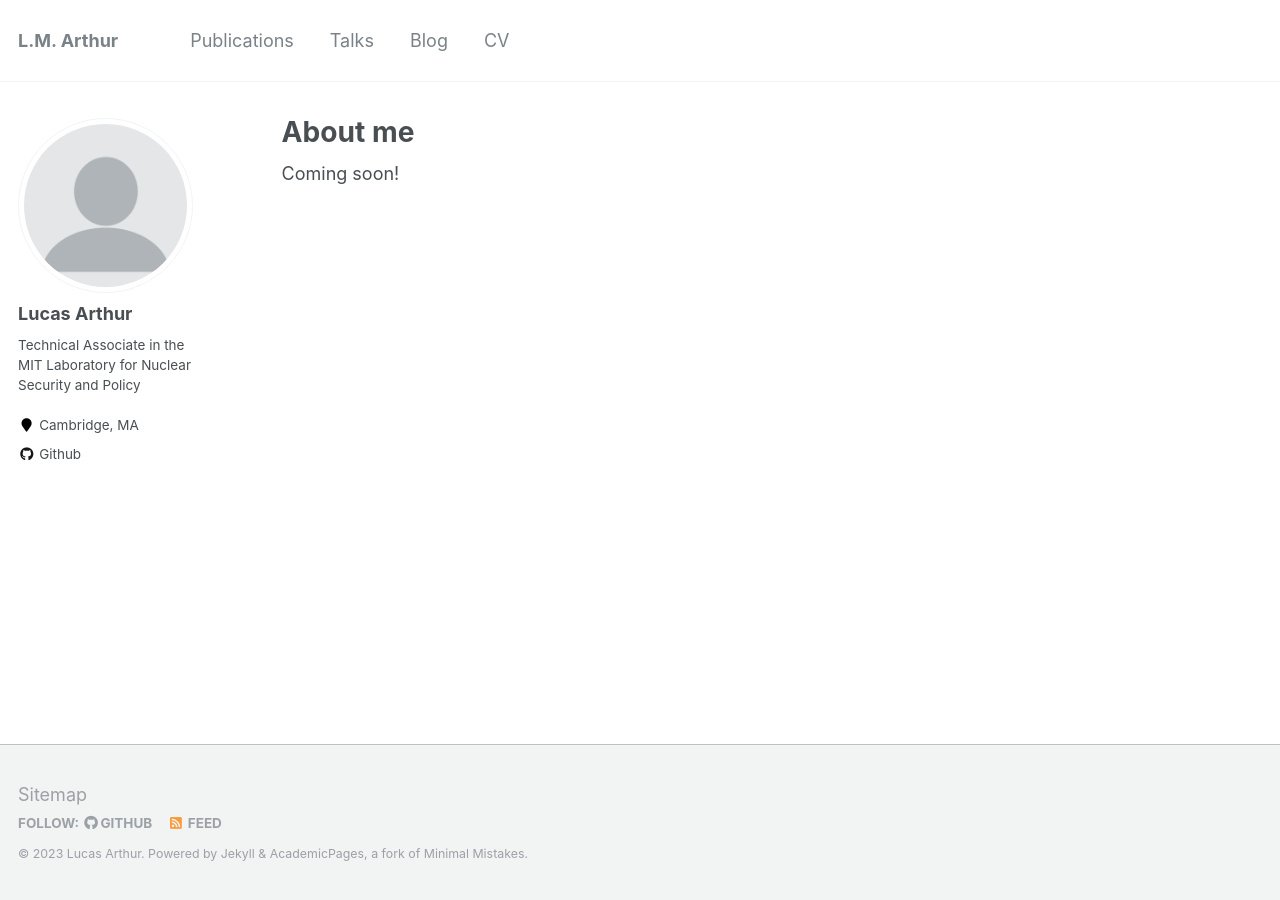
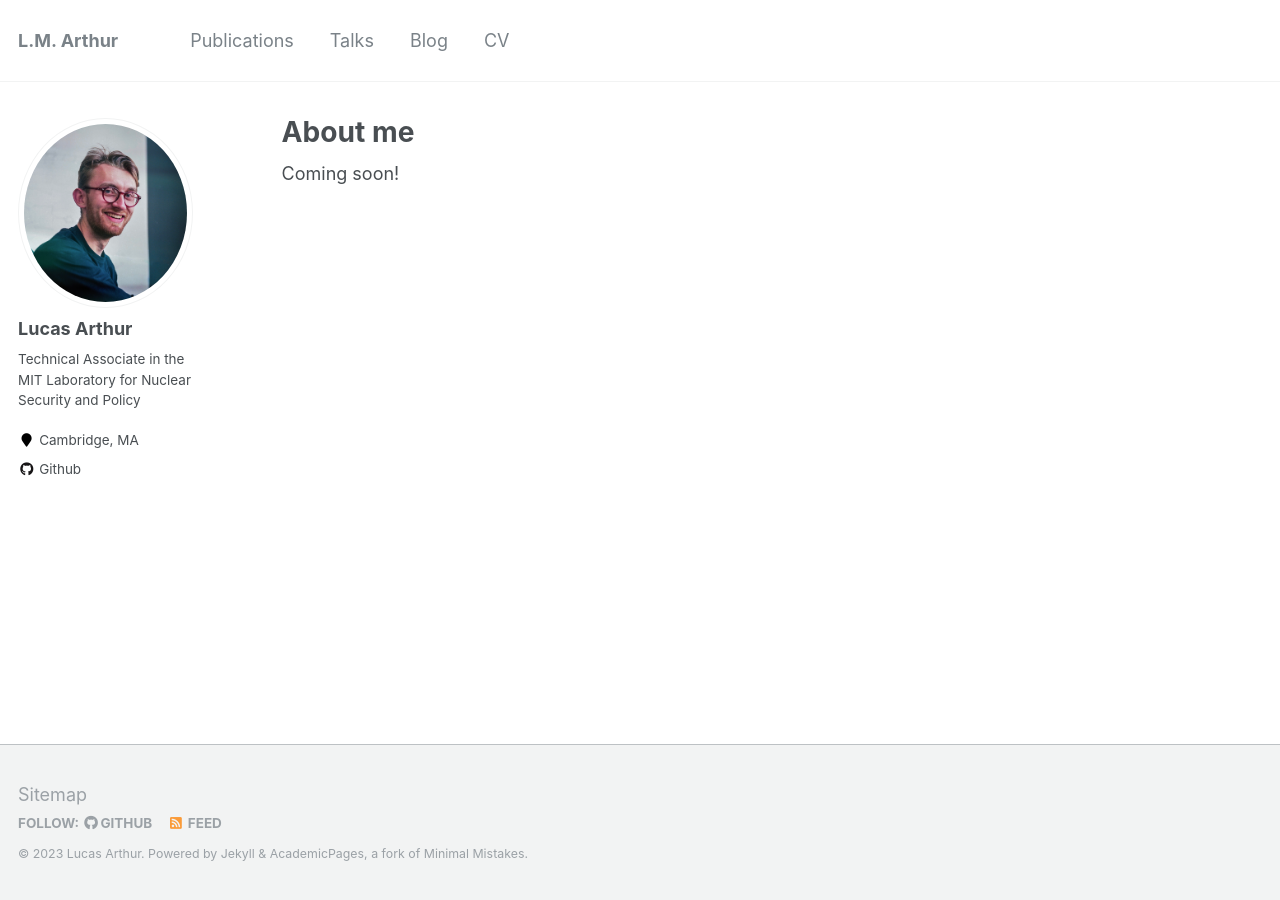
Before and after one commit to lmarthur/lmarthur.github.io, a Jekyll site: the page built from _pages/about.md, in a window 1280 px wide. Built offline with Jekyll 4.4.1, drawn with Linux system fonts in a browser that asks for light colours.

Commit message:
film_headshot

```diff
--- a/_config.yml
+++ b/_config.yml
@@ -81,7 +81,7 @@ analytics:
 # Site Author
 author:
   name             : "Lucas Arthur"
-  avatar           : "profile.png"
+  avatar           : "film_headshot.jpg"
   bio              : "Technical Associate in the MIT Laboratory for Nuclear Security and Policy"
   location         : "Cambridge, MA"
   employer         :
```
Also changed, not shown: images/film_headshot.jpg (added), 1 other file.
